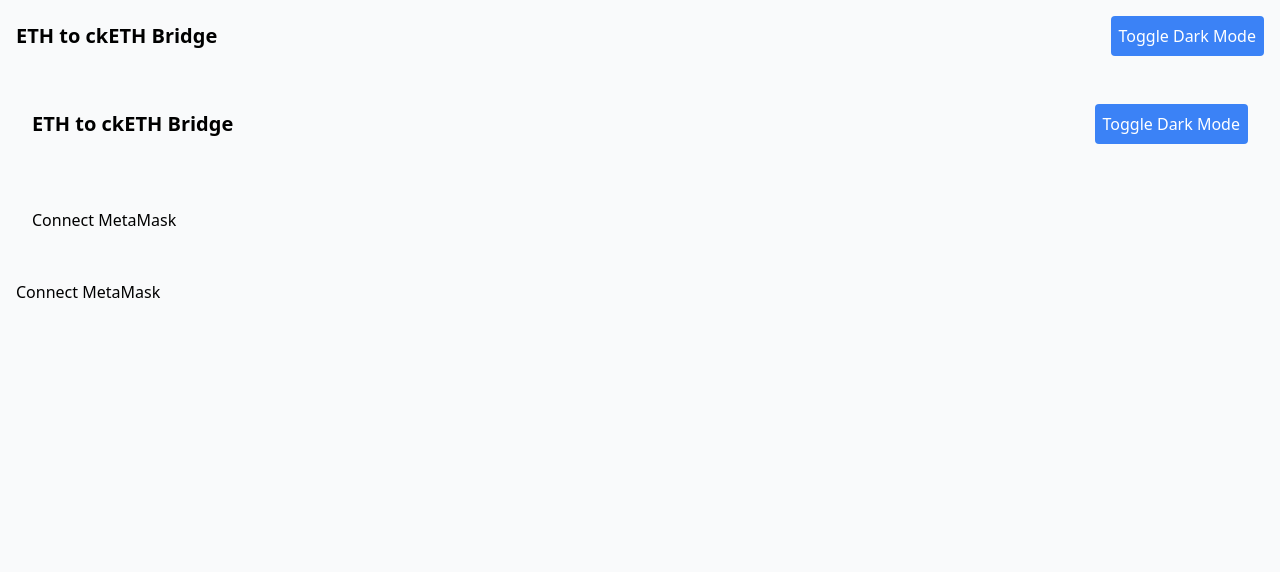
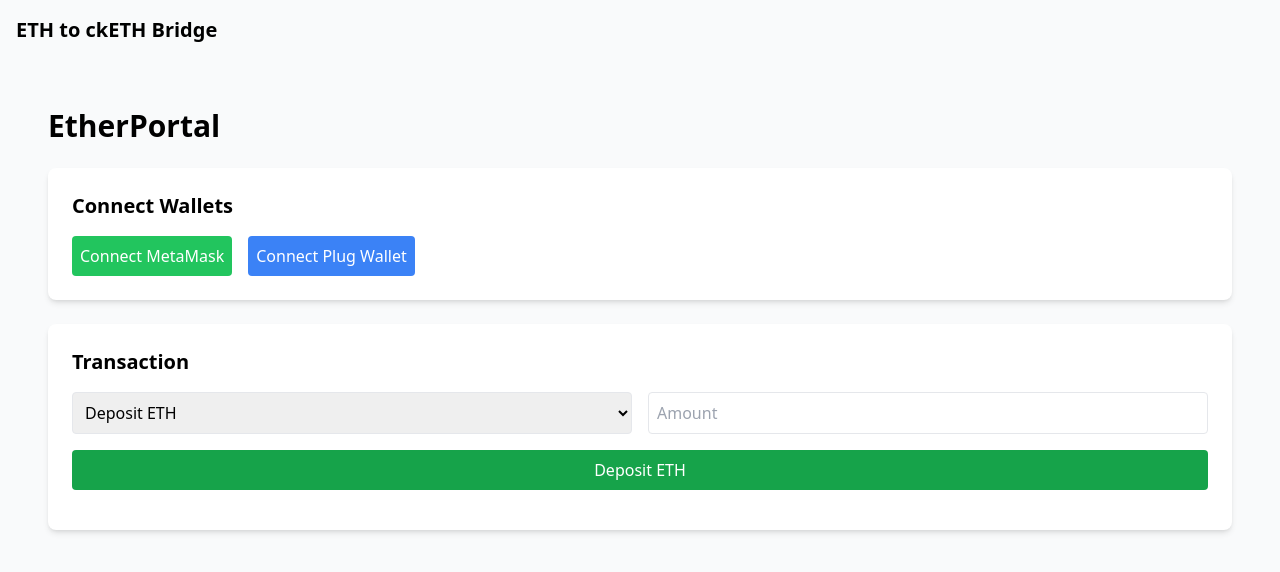
Before and after one commit to ronhanm/finishbridge, a Next.js app in the folder eth_to_cketh_bridge/frontend/: page / in a window 1280 px wide. Shown: the top 572 px of the page. Built offline with nearby package versions, Linux system fonts and the light colour scheme.

Commit message:
Updated project structure and configurations

```diff
--- a/eth_to_cketh_bridge/frontend/src/app/layout.tsx
+++ b/eth_to_cketh_bridge/frontend/src/app/layout.tsx
@@ -1,45 +1,22 @@
-"use client"; // Ensure this is here
+"use client";
 
-import { ReactNode, useState, useEffect } from 'react';
-import WalletConnection from '../components/WalletConnection';
+import { ReactNode } from 'react';
 import '../styles/globals.css';
 
 export default function Layout({ children }: { children: ReactNode }) {
-  const [darkMode, setDarkMode] = useState(false);
-
-  // Optionally persist the dark mode preference in localStorage
-  useEffect(() => {
-    const savedMode = localStorage.getItem('darkMode');
-    if (savedMode) {
-      setDarkMode(savedMode === 'true');
-    }
-  }, []);
-
-  useEffect(() => {
-    localStorage.setItem('darkMode', darkMode.toString());
-  }, [darkMode]);
-
   return (
-    <html lang="en" className={darkMode ? 'dark' : ''}>
-      <body className="min-h-screen bg-gray-50 dark:bg-gray-900 dark:text-white">
+    <html lang="en">
+      <body className="min-h-screen bg-gray-50 text-black">
         <header className="p-4 flex justify-between items-center">
           <h1 className="text-xl font-bold">ETH to ckETH Bridge</h1>
-          <button
-            onClick={() => setDarkMode(!darkMode)}
-            className="bg-blue-500 text-white p-2 rounded"
-          >
-            Toggle Dark Mode
-          </button>
         </header>
 
-        {/* Main content of the page */}
         <main className="p-4">
           {children}
         </main>
 
-        {/* Wallet Connection Component */}
         <footer className="p-4">
-          <WalletConnection />
+          {/* Footer content if needed */}
         </footer>
       </body>
     </html>
--- a/eth_to_cketh_bridge/frontend/src/app/page.tsx
+++ b/eth_to_cketh_bridge/frontend/src/app/page.tsx
@@ -1,47 +1,178 @@
-"use client"; // Ensure this is here
+"use client";
+import React, { useState } from "react";
+import { ethers } from "ethers";
+import { HttpAgent, Actor } from "@dfinity/agent";
+import { idlFactory } from './canister_idl';
+import bridgeAbi from "./bridgeAbi.json";
 
-import { ReactNode, useState, useEffect } from 'react';
-import WalletConnection from '../components/WalletConnection';
-import '../styles/globals.css';
+export default function Home() {
+  const [ethAddress, setEthAddress] = useState("");
+  const [icpAddress, setIcpAddress] = useState("");
+  const [isEthConnected, setIsEthConnected] = useState(false);
+  const [isIcpConnected, setIsIcpConnected] = useState(false);
+  const [action, setAction] = useState("deposit");
+  const [amount, setAmount] = useState("");
+  const [transactionStatus, setTransactionStatus] = useState("");
+  const [loading, setLoading] = useState(false);
 
-export default function Layout({ children }: { children: ReactNode }) {
-  const [darkMode, setDarkMode] = useState(false);
+  const contractAddress = "0x443A852cd8DF39938CE628490195c95E60B12a10";
 
-  // Optionally persist the dark mode preference in localStorage
-  useEffect(() => {
-    const savedMode = localStorage.getItem('darkMode');
-    if (savedMode) {
-      setDarkMode(savedMode === 'true');
+  // Connect to Ethereum Wallet (MetaMask)
+  const handleEthConnect = async () => {
+    if (!window.ethereum) {
+      alert("Please install MetaMask!");
+      return;
     }
-  }, []);
+    try {
+      await window.ethereum.request({ method: "eth_requestAccounts" });
+      setIsEthConnected(true);
+      const provider = new ethers.providers.Web3Provider(window.ethereum);
+      const signer = provider.getSigner();
+      const address = await signer.getAddress();
+      setEthAddress(address);
+    } catch (error) {
+      console.error(error);
+    }
+  };
 
-  useEffect(() => {
-    localStorage.setItem('darkMode', darkMode.toString());
-  }, [darkMode]);
+  // Disconnect Ethereum Wallet
+  const handleEthDisconnect = () => {
+    setEthAddress("");
+    setIsEthConnected(false);
+  };
+
+  // Connect to Plug Wallet (ICP)
+  const handleIcpConnect = async () => {
+    if (!window.ic || !window.ic.plug) {
+      alert("Please install the Plug Wallet extension!");
+      return;
+    }
+    try {
+      const connected = await window.ic.plug.requestConnect({
+        whitelist: ["bkyz2-fmaaa-aaaaa-qaaaq-cai"],
+        host: "https://ic0.app",
+      });
+      if (connected) {
+        setIsIcpConnected(true);
+        const principal = await window.ic.plug.getPrincipal();
+        setIcpAddress(principal.toText());
+      } else {
+        alert("Plug Wallet connection failed.");
+      }
+    } catch (error) {
+      console.error("Error connecting to Plug wallet:", error);
+    }
+  };
+
+  // Disconnect ICP Wallet
+  const handleIcpDisconnect = () => {
+    setIcpAddress("");
+    setIsIcpConnected(false);
+  };
+
+  // Handle Deposit/Withdrawal
+  const handleDepositWithdraw = async (e: React.FormEvent) => {
+    e.preventDefault();
+    setTransactionStatus('');
+    setLoading(true);
+    try {
+      if (!isEthConnected || !isIcpConnected) {
+        setTransactionStatus("Please connect both Ethereum and ICP wallets.");
+        return;
+      }
+      let tx;
+      if (action === "deposit") {
+        const provider = new ethers.providers.Web3Provider(window.ethereum);
+        const signer = provider.getSigner();
+        const network = await provider.getNetwork();
+        if (network.chainId !== 11155111) {
+          setTransactionStatus("Please switch to the Sepolia network.");
+          return;
+        }
+        const contract = new ethers.Contract(contractAddress, bridgeAbi, signer);
+        const icPrincipal = ethers.utils.keccak256(ethers.utils.toUtf8Bytes(icpAddress));
+        tx = await contract.deposit(icPrincipal, { value: ethers.utils.parseEther(amount) });
+        await tx.wait();
+        setTransactionStatus(`Transaction successful: ${tx.hash}`);
+      } else {
+        const agent = new HttpAgent({ host: "https://ic0.app" });
+        await agent.fetchRootKey();
+        const actor = Actor.createActor(idlFactory, {
+          agent,
+          canisterId: 'bd3sg-teaaa-aaaaa-qaaba-cai',
+        });
+        const amountToWithdraw = BigInt((parseFloat(amount) * 1_000_000_000).toFixed(0));
+        const result = await actor.withdraw({ amount: amountToWithdraw, ethAddress: ethAddress });
+        setTransactionStatus(result ? 'Withdrawal successful' : 'Withdrawal failed');
+      }
+    } catch (error: any) {
+      console.error("Transaction error:", error);
+      setTransactionStatus(`Transaction failed: ${error?.message || "Unknown error"}`);
+    } finally {
+      setLoading(false);
+    }
+  };
 
   return (
-    <html lang="en" className={darkMode ? 'dark' : ''}>
-      <body className="min-h-screen bg-gray-50 dark:bg-gray-900 dark:text-white">
-        <header className="p-4 flex justify-between items-center">
-          <h1 className="text-xl font-bold">ETH to ckETH Bridge</h1>
-          <button
-            onClick={() => setDarkMode(!darkMode)}
-            className="bg-blue-500 text-white p-2 rounded"
-          >
-            Toggle Dark Mode
+    <div className="p-8 bg-gray-50 text-black">
+      <header className="mb-6">
+        <h1 className="text-3xl font-bold">EtherPortal</h1>
+      </header>
+
+      <section className="bg-white p-6 rounded-lg shadow-md mb-6">
+        <h2 className="text-xl font-semibold mb-4">Connect Wallets</h2>
+        <div className="flex space-x-4">
+          {!isEthConnected ? (
+            <button onClick={handleEthConnect} className="p-2 bg-green-500 text-white rounded">
+              Connect MetaMask
+            </button>
+          ) : (
+            <div className="flex items-center space-x-2">
+              <p className="text-green-700">Connected to Ethereum: {ethAddress}</p>
+              <button onClick={handleEthDisconnect} className="p-1 bg-red-500 text-white rounded">
+                Disconnect
+              </button>
+            </div>
+          )}
+          {!isIcpConnected ? (
+            <button onClick={handleIcpConnect} className="p-2 bg-blue-500 text-white rounded">
+              Connect Plug Wallet
+            </button>
+          ) : (
+            <div className="flex items-center space-x-2">
+              <p className="text-blue-700">Connected to ICP: {icpAddress}</p>
+              <button onClick={handleIcpDisconnect} className="p-1 bg-red-500 text-white rounded">
+                Disconnect
+              </button>
+            </div>
+          )}
+        </div>
+      </section>
+
+      <section className="bg-white p-6 rounded-lg shadow-md mb-6">
+        <h2 className="text-xl font-semibold mb-4">Transaction</h2>
+        <form onSubmit={handleDepositWithdraw} className="space-y-4">
+          <div className="flex space-x-4">
+            <select value={action} onChange={(e) => setAction(e.target.value)} className="p-2 border rounded w-full">
+              <option value="deposit">Deposit ETH</option>
+              <option value="withdraw">Withdraw ckETH</option>
+            </select>
+            <input
+              type="text"
+              value={amount}
+              onChange={(e) => setAmount(e.target.value)}
+              placeholder="Amount"
+              className="p-2 border rounded w-full"
+            />
+          </div>
+          <button type="submit" disabled={!amount || isNaN(Number(amount))} className="w-full bg-green-600 text-white p-2 rounded">
+            {loading ? "Processing..." : action === "deposit" ? "Deposit ETH" : "Withdraw ckETH"}
           </button>
-        </header>
-
-        {/* Main content of the page */}
-        <main className="p-4">
-          {children}
-        </main>
-
-        {/* Wallet Connection Component */}
-        <footer className="p-4">
-          <WalletConnection />
-        </footer>
-      </body>
-    </html>
+        </form>
+        <p className={`mt-4 ${transactionStatus.includes('failed') ? 'text-red-500' : 'text-green-500'}`}>
+          {transactionStatus}
+        </p>
+      </section>
+    </div>
   );
 }
```
